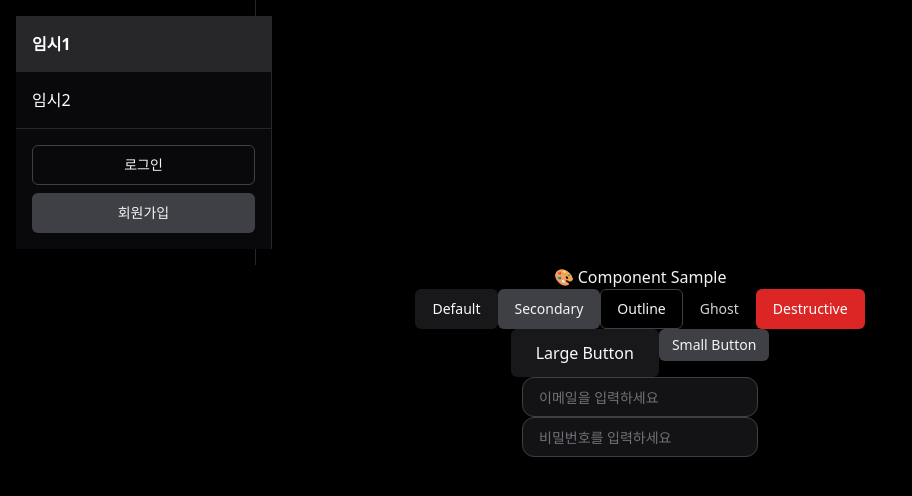
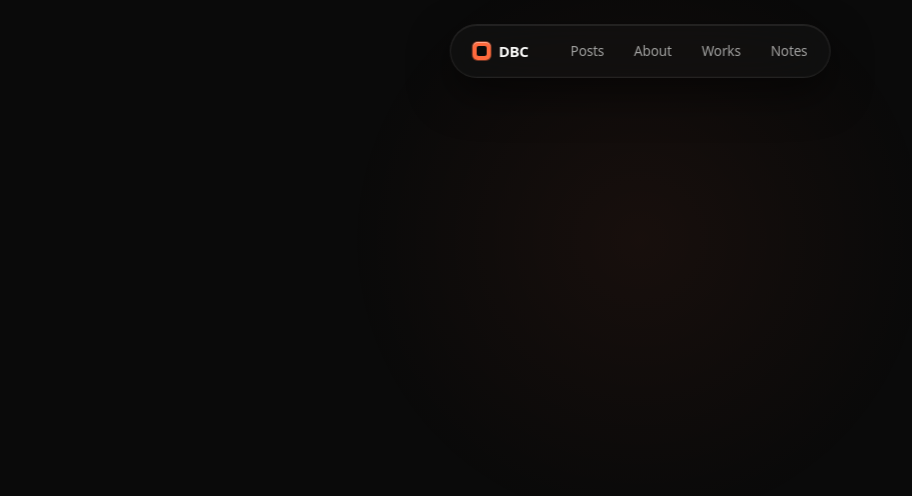
Before and after one commit to helloa1109/wiki, a Next.js app in the folder apps/web/: page / in a window 1280 px wide. Shown: the top 496 px of the page, without its empty margins (0-912 px from the left). Built offline with nearby package versions, Linux system fonts and the light colour scheme.

Commit message:
feat: add GNB header component with navigation and styles

```diff
--- a/apps/web/src/app/globals.css
+++ b/apps/web/src/app/globals.css
@@ -66,3 +66,27 @@
     @apply bg-background text-foreground;
   }
 }
+
+body {
+  background: #0a0a0a;
+}
+
+.spotlight { z-index: 1; }
+.gnb { z-index: 50; }
+
+/* ================= SPOTLIGHT ================= */
+
+.spotlight {
+  position: fixed;
+  inset: 0;
+  z-index: 1;
+  pointer-events: none;
+
+  background: radial-gradient(
+    650px circle at var(--mx, 50%) var(--my, 30%),
+    rgba(255, 106, 61, 0.06),
+    transparent 45%
+  );
+
+  transition: background 100ms linear;
+}
--- a/apps/web/src/app/page.tsx
+++ b/apps/web/src/app/page.tsx
@@ -1,48 +1,11 @@
-"use client";
+import Gnb from '@/components/gnb/gnb'
+import Spotlight from '@/components/common/Spotlight'
 
-import { useState } from "react";
-import { Sidebar } from "@/components/Sidebar";
-import { Button,Input } from "@chat/ui";
-
-export default function Page() {
-  const [activeTab, setActiveTab] = useState("임시1");
-
+export default function Home() {
   return (
-    <div className="flex flex-col min-h-screen bg-black text-white">
-      {/* 사이드바 */}
-      <div className="w-64 border-r border-zinc-800 p-4">
-        <Sidebar activeTab={activeTab} onSelect={setActiveTab} />
-      </div>
-
-      {/* 메인 미리보기 영역 */}
-      <div className="flex-1 flex flex-col items-center justify-center gap-6 px-10 py-20">
-        <h1 className="text-3xl font-bold text-zinc-100 mb-6">🎨 Component Sample</h1>
-
-        {/* Buttons */}
-        <div className="flex flex-wrap gap-4 justify-center">
-          <Button appName="web">Default</Button>
-          <Button appName="web" variant="secondary">Secondary</Button>
-          <Button appName="web" variant="outline">Outline</Button>
-          <Button appName="web" variant="ghost">Ghost</Button>
-          <Button appName="web" variant="destructive">Destructive</Button>
-        </div>
-
-        {/* Size variations */}
-        <div className="flex gap-4 justify-center">
-          <Button appName="web" size="lg" variant="default">
-            Large Button
-          </Button>
-          <Button appName="web" size="sm" variant="secondary">
-            Small Button
-          </Button>
-        </div>
-
-        {/* Inputs */}
-        <div className="flex flex-col gap-3 w-80 mt-6">
-          <Input placeholder="이메일을 입력하세요" type="email" />
-          <Input placeholder="비밀번호를 입력하세요" type="password" />
-        </div>
-      </div>
-    </div>
-  );
+    <>
+      <Spotlight />
+      <Gnb />
+    </>
+  )
 }
--- /dev/null
+++ b/apps/web/src/components/common/Spotlight.tsx
@@ -0,0 +1,35 @@
+'use client'
+import { useEffect, useRef } from 'react'
+
+export default function Spotlight() {
+  const ref = useRef<HTMLDivElement>(null)
+
+  useEffect(() => {
+    let mx = window.innerWidth / 2
+    let my = window.innerHeight * 0.3
+    let tx = mx, ty = my
+
+    const move = (e: MouseEvent) => {
+      mx = e.clientX
+      my = e.clientY
+    }
+
+    window.addEventListener('mousemove', move)
+
+    const tick = () => {
+      tx += (mx - tx) * 0.12
+      ty += (my - ty) * 0.12
+
+      ref.current?.style.setProperty('--mx', `${tx}px`)
+      ref.current?.style.setProperty('--my', `${ty}px`)
+
+      requestAnimationFrame(tick)
+    }
+
+    tick()
+
+    return () => window.removeEventListener('mousemove', move)
+  }, [])
+
+  return <div ref={ref} className="spotlight" />
+}
--- /dev/null
+++ b/apps/web/src/components/gnb/gnb.module.css
@@ -0,0 +1,184 @@
+/* ============================================================
+   GNB — Floating Glass Pill
+   ============================================================ */
+
+   .gnb {
+    position: fixed;
+    top: 24px;
+    left: 50%;
+    transform: translateX(-50%);
+    z-index: 50;
+    transition:
+      top 400ms cubic-bezier(0.2, 0.8, 0.2, 1),
+      transform 400ms cubic-bezier(0.2, 0.8, 0.2, 1);
+    will-change: transform, top;
+  }
+
+  .gnbScrolled {
+    top: 12px;
+  }
+
+  /* ================= INNER ================= */
+
+  .inner {
+    display: flex;
+    align-items: center;
+    gap: 28px;
+    padding: 8px 8px 8px 22px;
+
+    background: rgba(20, 20, 20, 0.55);
+    backdrop-filter: blur(20px) saturate(160%);
+    -webkit-backdrop-filter: blur(20px) saturate(160%);
+
+    border: 1px solid rgba(255, 255, 255, 0.08);
+    border-radius: 999px;
+
+    box-shadow:
+      inset 0 1px 0 rgba(255, 255, 255, 0.06),
+      inset 0 0 0 1px rgba(255, 255, 255, 0.02),
+      0 16px 40px rgba(0, 0, 0, 0.5);
+
+    transition: transform 400ms cubic-bezier(0.2, 0.8, 0.2, 1);
+  }
+
+  .gnbScrolled .inner {
+    transform: scale(0.96);
+  }
+
+  /* ================= LOGO ================= */
+
+  .logo {
+    display: inline-flex;
+    align-items: center;
+    gap: 8px;
+    font-weight: 700;
+    font-size: 15px;
+    letter-spacing: -0.02em;
+    color: #fafaf9;
+  }
+
+  .logoMark {
+    width: 18px;
+    height: 18px;
+    border-radius: 5px;
+    background: #ff6a3d;
+
+    box-shadow:
+      0 0 0 1px rgba(255, 106, 61, 0.4),
+      inset 0 1px 0 rgba(255, 255, 255, 0.4);
+
+    position: relative;
+  }
+
+  .logoMark::after {
+    content: "";
+    position: absolute;
+    inset: 4px;
+    background: #0a0a0a;
+    border-radius: 2px;
+  }
+
+  /* ================= NAV ================= */
+
+  .nav {
+    position: relative;
+    display: flex;
+    align-items: center;
+    gap: 2px;
+  }
+
+  .navItem {
+    position: relative;
+    padding: 8px 14px;
+    font-size: 13.5px;
+    font-weight: 500;
+    letter-spacing: -0.01em;
+    color: #a1a1a0;
+    border-radius: 999px;
+    transition: color 200ms cubic-bezier(0.2, 0.8, 0.2, 1);
+    z-index: 2;
+  }
+
+  .navItem:hover {
+    color: #fafaf9;
+  }
+
+  .active {
+    color: #fafaf9;
+  }
+
+  /* ================= INDICATOR ================= */
+
+  .indicator {
+    position: absolute;
+    top: 50%;
+    transform: translateY(-50%);
+    background: rgba(255, 255, 255, 0.08);
+    border: 1px solid rgba(255, 255, 255, 0.04);
+    border-radius: 999px;
+
+    transition:
+      left 400ms cubic-bezier(0.34, 1.56, 0.64, 1),
+      width 400ms cubic-bezier(0.34, 1.56, 0.64, 1),
+      opacity 200ms cubic-bezier(0.2, 0.8, 0.2, 1);
+
+    pointer-events: none;
+    z-index: 1;
+    opacity: 0;
+  }
+
+  .nav.hasIndicator .indicator {
+    opacity: 1;
+  }
+
+  /* ================= ACTION ================= */
+
+  .action {
+    display: inline-flex;
+    align-items: center;
+    justify-content: center;
+    width: 36px;
+    height: 36px;
+
+    color: #a1a1a0;
+    background: rgba(255, 255, 255, 0.04);
+
+    border: 1px solid rgba(255, 255, 255, 0.08);
+    border-radius: 999px;
+
+    transition: all 200ms cubic-bezier(0.2, 0.8, 0.2, 1);
+  }
+
+  .action:hover {
+    color: #fafaf9;
+    background: rgba(255, 255, 255, 0.08);
+    border-color: rgba(255, 255, 255, 0.16);
+  }
+
+  .action svg {
+    width: 14px;
+    height: 14px;
+    stroke-width: 1.8;
+  }
+
+  /* ================= RESPONSIVE ================= */
+
+  @media (max-width: 768px) {
+    .gnb {
+      top: 16px;
+    }
+
+    .inner {
+      padding: 8px 8px 8px 16px;
+      gap: 12px;
+    }
+
+    .navItem {
+      padding: 8px 10px;
+      font-size: 12.5px;
+    }
+
+    .mobileHide {
+      display: none;
+    }
+  }
--- /dev/null
+++ b/apps/web/src/components/gnb/gnb.tsx
@@ -0,0 +1,78 @@
+'use client'
+import { useState, useRef } from 'react'
+import Link from 'next/link'
+import styles from './gnb.module.css'
+
+const NAV_ITEMS = [
+  { label: 'Posts', href: '/posts' },
+  { label: 'About', href: '/about' },
+  { label: 'Works', href: '/works' },
+  { label: 'Notes', href: '/notes', mobileHide: true },
+]
+
+export default function Gnb() {
+  const navRef = useRef<HTMLElement>(null)
+
+  // 원래 코드처럼 width, height, left를 모두 관리합니다.
+  const [indicator, setIndicator] = useState({
+    width: 0,
+    height: 0,
+    left: 0,
+    isHovered: false,
+  })
+
+  const handleEnter = (e: React.MouseEvent<HTMLAnchorElement>) => {
+    if (!navRef.current) return
+
+    const navRect = navRef.current.getBoundingClientRect()
+    const rect = e.currentTarget.getBoundingClientRect()
+
+    setIndicator({
+      width: rect.width,
+      height: rect.height, // height 복구
+      left: rect.left - navRect.left, // 원래 방식대로 left 사용
+      isHovered: true,
+    })
+  }
+
+  const handleLeave = () => {
+    setIndicator((prev) => ({ ...prev, isHovered: false }))
+  }
+
+  return (
+    <header className={styles.gnb}>
+      <div className={styles.inner}>
+        <Link href="/" className={styles.logo}>
+          <span className={styles.logoMark} />
+            DBC
+        </Link>
+
+        <nav
+          ref={navRef}
+          className={`${styles.nav} ${indicator.isHovered ? styles.hasIndicator : ''}`.trim()}
+          onMouseLeave={handleLeave}
+        >
+          <span
+            className={styles.indicator}
+            style={{
+              width: `${indicator.width}px`,
+              height: `${indicator.height}px`,
+              left: `${indicator.left}px`,
+            }}
+          />
+
+          {NAV_ITEMS.map((item) => (
+            <Link
+              key={item.label}
+              href={item.href}
+              onMouseEnter={handleEnter}
+              className={`${styles.navItem} ${item.mobileHide ? styles.mobileHide : ''}`.trim()}
+            >
+              {item.label}
+            </Link>
+          ))}
+        </nav>
+      </div>
+    </header>
+  )
+}
```
